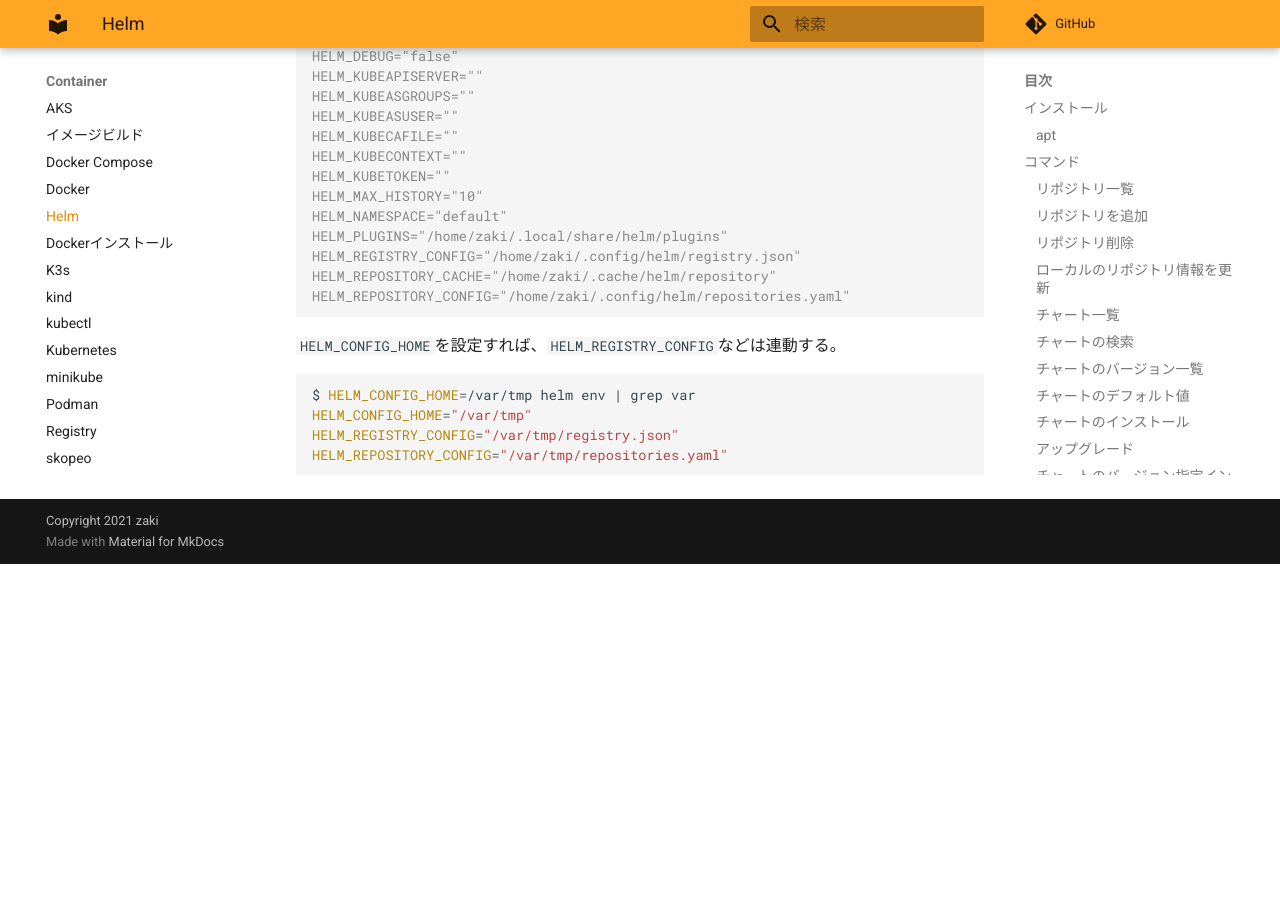
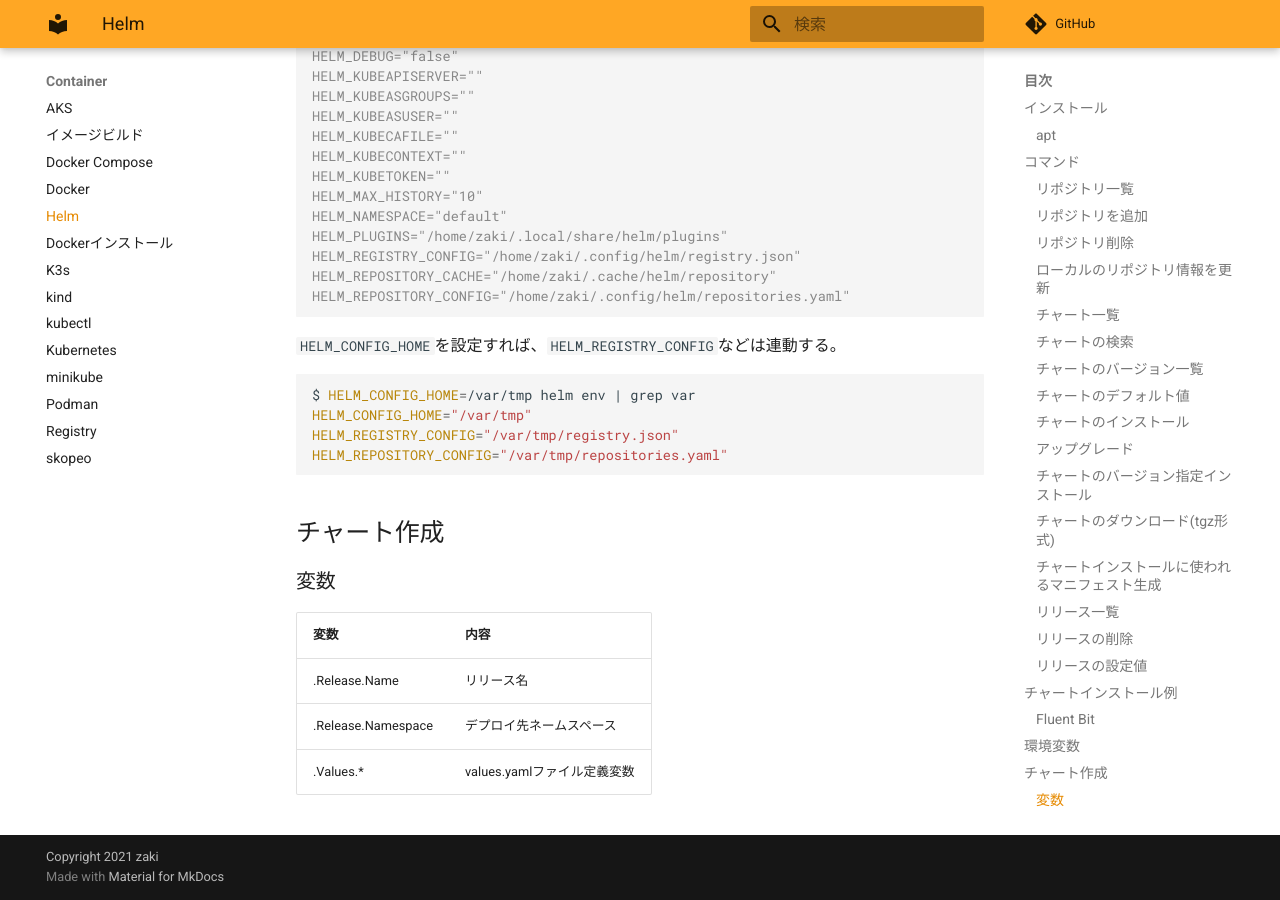
Before and after one commit to zaki-lknr/docs, an MkDocs documentation site: the page built from docs/Container/helm.md, in a window 1280 px wide and 900 px high, scrolled down 5110 px. Built offline with MkDocs 1.6.1 and Material for MkDocs 9.7.7, drawn with Linux system fonts in a browser that asks for light colours; comment, search, counter and statistics services are not loaded; before the commit the page ends 5674 px from its top, so only the background shows below that.

Commit message:
add: container/helm: チャート作成時の変数参照

````diff
--- a/docs/Container/helm.md
+++ b/docs/Container/helm.md
@@ -269,3 +269,13 @@ HELM_CONFIG_HOME="/var/tmp"
 HELM_REGISTRY_CONFIG="/var/tmp/registry.json"
 HELM_REPOSITORY_CONFIG="/var/tmp/repositories.yaml"
 ```
+
+## チャート作成
+
+### 変数
+
+| 変数                 | 内容                  |
+| ------------------ | ------------------- |
+| .Release.Name      | リリース名               |
+| .Release.Namespace | デプロイ先ネームスペース        |
+| .Values.*          | values.yamlファイル定義変数 |
````
